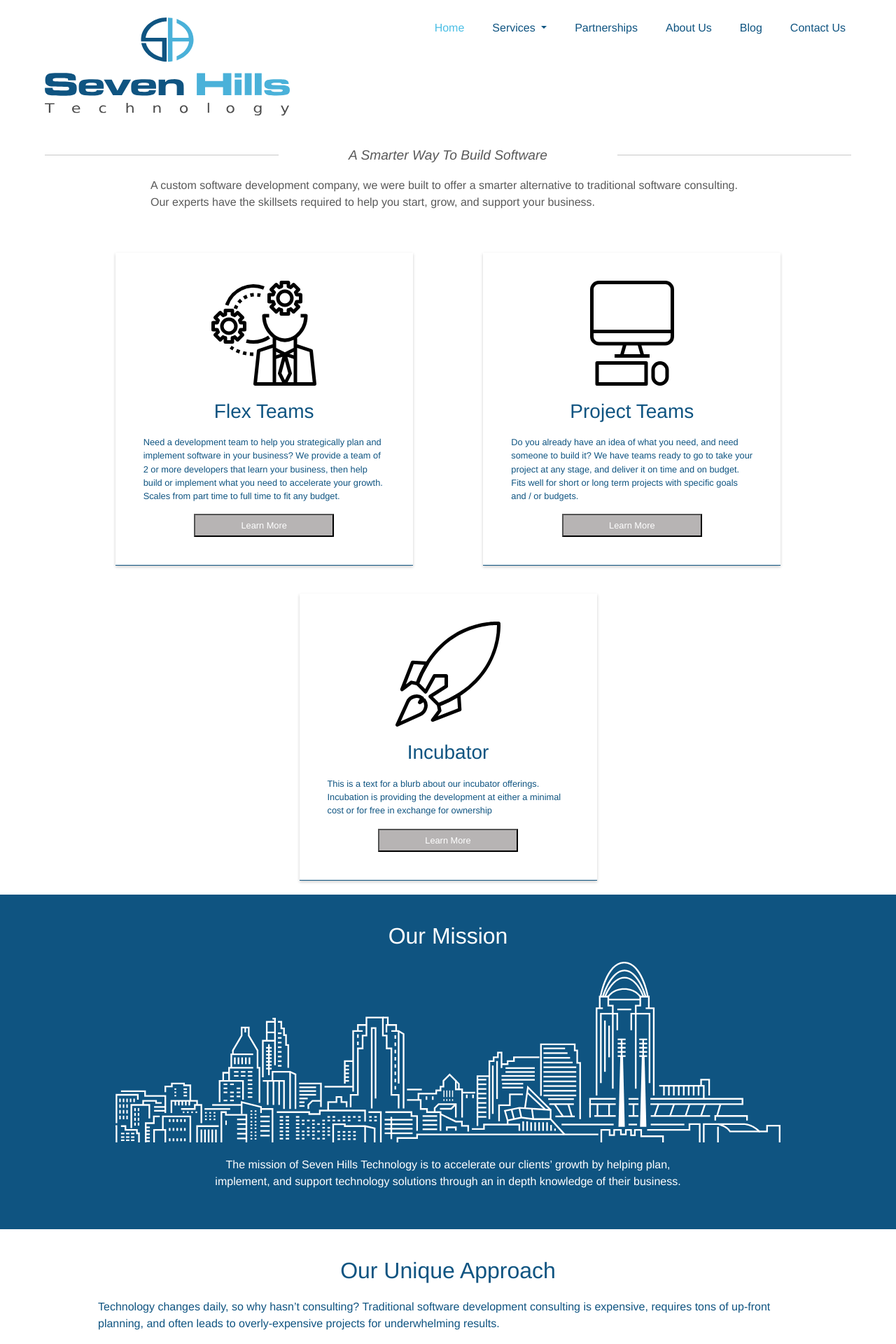
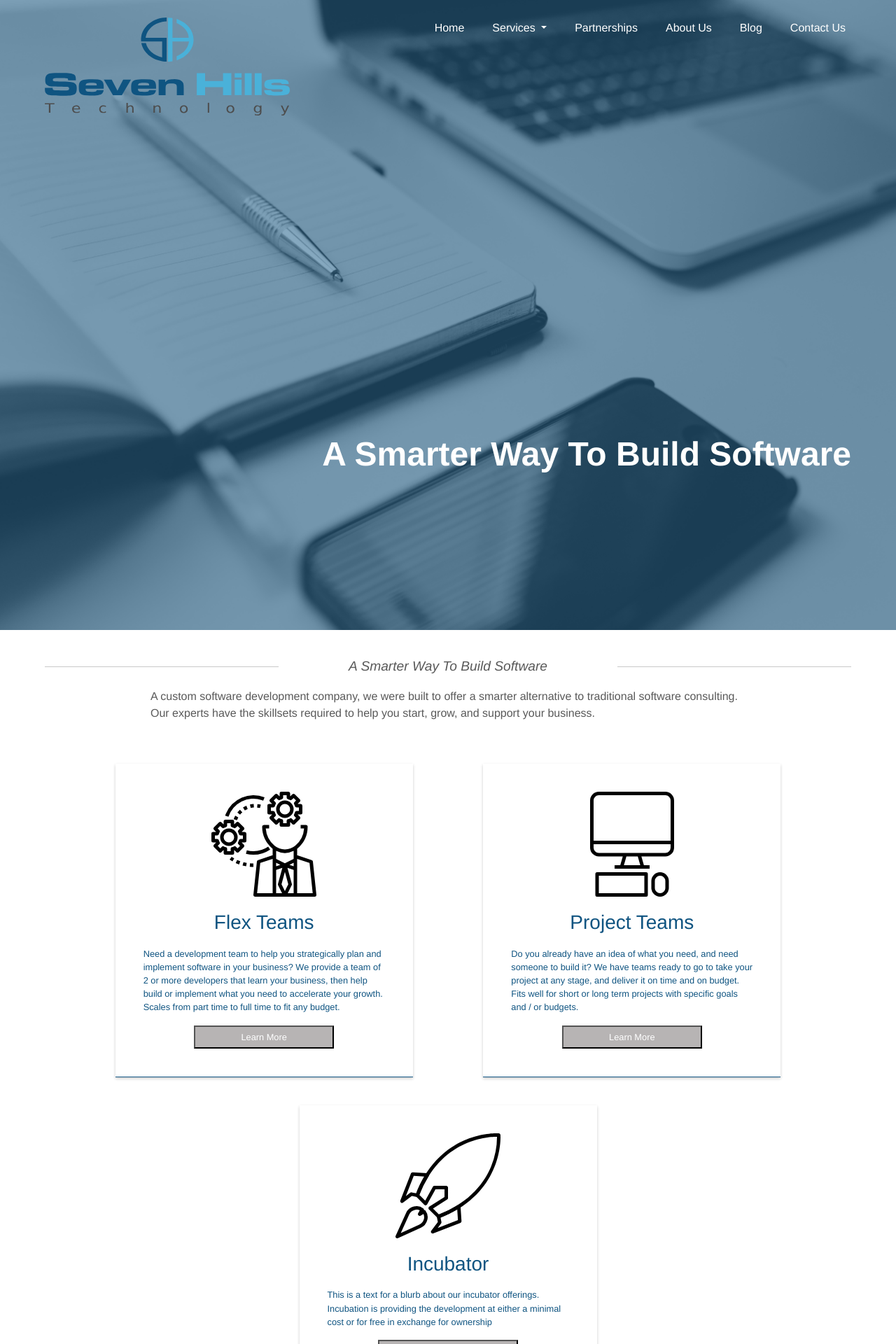
Before and after one commit to seven-hills-technology/seven-hills-technology.github.io, a Jekyll site: the page built from index.md, in a window 1280 px wide. Shown: the top 1920 px of the page at 70% size. Built offline with Jekyll 4.4.1, drawn with Linux system fonts in a browser that asks for light colours; nearby versions of some CDN libraries.

Commit message:
home layout

```diff
--- /dev/null
+++ b/_layouts/home.html
@@ -0,0 +1,394 @@
+<!DOCTYPE html>
+<html lang="en">
+
+<head>
+    <title>Seven Hills Technology</title>
+
+    <meta name="viewport" content="width=device-width, initial-scale=1, shrink-to-fit=no">
+    <meta name="description" content="Seven Hills Technology.">
+
+    <link rel="stylesheet" href="https://stackpath.bootstrapcdn.com/bootstrap/4.1.0/css/bootstrap.min.css" integrity="sha384-9gVQ4dYFwwWSjIDZnLEWnxCjeSWFphJiwGPXr1jddIhOegiu1FwO5qRGvFXOdJZ4"
+        crossorigin="anonymous">
+    <link rel="stylesheet" href="/main.css">
+    <link rel="shortcut icon" type="image/x-icon" href="/images/favicon.ico?">
+</head>
+
+<body>
+    <header class="sh-header sh-home-header">
+        <nav class="navbar navbar-expand-lg navbar-light">
+            <a class="navbar-brand" href="#">
+                <img class="sh-logo" src="/images/logo.svg" alt="Sevenhills Logo">
+            </a>
+            <button class="navbar-toggler" type="button" data-toggle="collapse" data-target="#navbarNav" aria-controls="navbarNav" aria-expanded="false"
+                aria-label="Toggle navigation">
+                <span class="navbar-toggler-icon"></span>
+            </button>
+            <div class="collapse navbar-collapse mb-auto" id="navbarNav">
+                <ul class="navbar-nav ml-auto">
+                    <li class="nav-item active">
+                        <a class="nav-link" href="#">Home
+                            <span class="sr-only">(current)</span>
+                        </a>
+                    </li>
+                    <li class="nav-item dropdown">
+                        <a class="nav-link dropdown-toggle" href="#" id="navbarDropdownMenuLink" data-toggle="dropdown" aria-haspopup="true" aria-expanded="false">
+                            Services
+                        </a>
+                        <div class="dropdown-menu" aria-labelledby="navbarDropdownMenuLink">
+                            <a class="dropdown-item" href="#">Flex Teams</a>
+                            <a class="dropdown-item" href="#">Project Teams</a>
+                            <a class="dropdown-item" href="#">Incubator</a>
+                        </div>
+                    </li>
+                    <li class="nav-item">
+                        <a class="nav-link" href="#">Partnerships</a>
+                    </li>
+                    <li class="nav-item">
+                        <a class="nav-link" href="#">About Us</a>
+                    </li>
+                    <li class="nav-item">
+                        <a class="nav-link" href="#">Blog</a>
+                    </li>
+                    <li class="nav-item">
+                        <a class="nav-link" href="#">Contact Us</a>
+                    </li>
+                </ul>
+            </div>
+        </nav>
+        <div class="sh-home-header-content">
+                <h2>A Smarter Way To Build Software</h2>
+        </div>
+
+    </header>
+    <section class="sh-content">
+        {{content}}
+    </section>
+    <footer class="sh-footer">
+        <div id="map"></div>
+        <div class="sh-contact-info">
+            <div class="sh-contact-section sh-find-us">
+                <h3>Find Us</h3>
+                <a href="https://www.google.com/maps/dir/Seven+Hills+Technology+4700+Ashwood+Dr,+Blue+Ash,+OH+45241//@39.2695923,-84.3749387,15z" target="_blank">4700 Ashwood Drive STE 120, Blue Ash, OH 45241</a>
+            </div>
+            <div class="sh-contact-section sh-call-us">
+                <h3>Call Us</h3>
+                <a href="tel:+15138184650">513.818.4650</a>
+            </div>
+            <div class="sh-contact-section sh-email-us">
+                <h3>Email Us</h3>
+                <a href="mailto:info@sevenhillstechnology.com">info@sevenhillstechnology.com</a>
+            </div>
+        </div>
+        <div class="sh-contact-form">
+            <h3>Connect With Us</h3>
+            <form id="contactForm">
+                <input type="text" placeholder="Full Name" required />
+                <input type="text" placeholder="Email" required />
+                <input type="text" placeholder="Message" required />
+                <button class="sh-button" type="submit">Submit</button>
+            </form>
+        </div>
+        <div class="sh-bottom-navigation">
+            <div class="sh-social-links">
+                <a href="#" target="_blank"><img src="images/google.svg" alt="google"/></a>
+                <a href="https://www.facebook.com/sevenhillstechnologyus/" target="_blank"><img src="images/facebook.svg" alt="facebook"/></a>
+                <a href="https://www.linkedin.com/company-beta/10632515" target="_blank"><img src="images/linkedin.svg" alt="linkedin"/></a>
+            </div>
+            <div class="sh-bottom-navigation-links">
+                <a href="#">Home</a>
+                <a href="#">Services</a>
+                <a href="#">Partnerships</a>
+                <a href="#">About Us</a>
+                <a href="#">Blog</a>
+                <a href="#">Contact Us</a>
+            </div>
+        </div>
+    </footer>
+
+    <!-- Do we need these? -->
+    <script src="https://code.jquery.com/jquery-3.3.1.slim.min.js" integrity="sha384-q8i/X+965DzO0rT7abK41JStQIAqVgRVzpbzo5smXKp4YfRvH+8abtTE1Pi6jizo" crossorigin="anonymous"></script>
+    <script src="https://cdnjs.cloudflare.com/ajax/libs/popper.js/1.14.0/umd/popper.min.js" integrity="sha384-cs/chFZiN24E4KMATLdqdvsezGxaGsi4hLGOzlXwp5UZB1LY//20VyM2taTB4QvJ" crossorigin="anonymous"></script>
+    <script src="https://stackpath.bootstrapcdn.com/bootstrap/4.1.0/js/bootstrap.min.js" integrity="sha384-uefMccjFJAIv6A+rW+L4AHf99KvxDjWSu1z9VI8SKNVmz4sk7buKt/6v9KI65qnm" crossorigin="anonymous"></script>
+    <script src="//cdnjs.cloudflare.com/ajax/libs/gsap/2.0.1/TweenMax.min.js"></script>
+    <script src="//s3-us-west-2.amazonaws.com/s.cdpn.io/16327/DrawSVGPlugin.min.js"></script>
+    <script type="text/javascript">
+        let drawTriggered = false;
+        function isScrolledIntoView(elem)
+        {
+            var docViewTop = $(window).scrollTop();
+            var docViewBottom = docViewTop + $(window).height();
+            var elemTop = $(elem).offset().top;
+            var elemBottom = elemTop + $(elem).height();
+            return ((elemBottom >= docViewTop) && (elemTop <= docViewBottom) && (elemBottom <=      docViewBottom) && (elemTop >= docViewTop));
+
+        }
+        function updateSlider() {
+
+        }
+
+        window.onscroll = () => {
+            const cityOutline = document.getElementById("sh-city-outline");
+            const missionTitle = document.getElementById("mission-title");
+
+            const shapes = $("rect, circle, ellipse, polyline, polygon, path");
+
+            if (isScrolledIntoView(missionTitle) && !drawTriggered) {
+                drawTriggered = true;
+
+                const shapes = $("rect, circle, ellipse, polyline, polygon, path");
+                const tl = new TimelineMax({onUpdate:updateSlider, repeat:0, yoyo:false});
+
+                tl.staggerFromTo(shapes, 1, {opacity:0}, {opacity:100}, 0.005);
+
+                cityOutline.style.opacity = 1;
+
+                $(".sh-mission .sh-fade-in").css('opacity', '1');
+            }
+        }
+
+        function initMap() {
+            // The location of Sevenhills
+            var sevenhills = {lat: 39.2718967, lng: -84.3743106};
+            // The map, centered at Sevenhills
+            var map = new google.maps.Map(
+                document.getElementById('map'), {
+                    zoom: 14,
+                    center: sevenhills,
+                    styles: [
+                        {
+                            "elementType": "geometry",
+                            "stylers": [
+                            {
+                                "color": "#f5f5f5"
+                            }
+                            ]
+                        },
+                        {
+                            "elementType": "labels.icon",
+                            "stylers": [
+                            {
+                                "visibility": "off"
+                            }
+                            ]
+                        },
+                        {
+                            "elementType": "labels.text.fill",
+                            "stylers": [
+                            {
+                                "color": "#616161"
+                            }
+                            ]
+                        },
+                        {
+                            "elementType": "labels.text.stroke",
+                            "stylers": [
+                            {
+                                "color": "#f5f5f5"
+                            }
+                            ]
+                        },
+                        {
+                            "featureType": "administrative.land_parcel",
+                            "elementType": "labels.text.fill",
+                            "stylers": [
+                            {
+                                "color": "#bdbdbd"
+                            }
+                            ]
+                        },
+                        {
+                            "featureType": "poi",
+                            "elementType": "geometry",
+                            "stylers": [
+                            {
+                                "color": "#eeeeee"
+                            }
+                            ]
+                        },
+                        {
+                            "featureType": "poi",
+                            "elementType": "labels.text.fill",
+                            "stylers": [
+                            {
+                                "color": "#757575"
+                            }
+                            ]
+                        },
+                        {
+                            "featureType": "poi.park",
+                            "elementType": "geometry",
+                            "stylers": [
+                            {
+                                "color": "#e5e5e5"
+                            }
+                            ]
+                        },
+                        {
+                            "featureType": "poi.park",
+                            "elementType": "labels.text.fill",
+                            "stylers": [
+                            {
+                                "color": "#9e9e9e"
+                            }
+                            ]
+                        },
+                        {
+                            "featureType": "road",
+                            "elementType": "geometry",
+                            "stylers": [
+                            {
+                                "color": "#ffffff"
+                            }
+                            ]
+                        },
+                        {
+                            "featureType": "road.arterial",
+                            "elementType": "labels.text.fill",
+                            "stylers": [
+                            {
+                                "color": "#757575"
+                            }
+                            ]
+                        },
+                        {
+                            "featureType": "road.highway",
+                            "elementType": "geometry",
+                            "stylers": [
+                            {
+                                "color": "#dadada"
+                            }
+                            ]
+                        },
+                        {
+                            "featureType": "road.highway",
+                            "elementType": "geometry.fill",
+                            "stylers": [
+                            {
+                                "color": "#5bdaff"
+                            }
+                            ]
+                        },
+                        {
+                            "featureType": "road.highway",
+                            "elementType": "labels.text.fill",
+                            "stylers": [
+                            {
+                                "color": "#616161"
+                            }
+                            ]
+                        },
+                        {
+                            "featureType": "road.local",
+                            "elementType": "labels.text.fill",
+                            "stylers": [
+                            {
+                                "color": "#9e9e9e"
+                            }
+                            ]
+                        },
+                        {
+                            "featureType": "transit.line",
+                            "elementType": "geometry",
+                            "stylers": [
+                            {
+                                "color": "#e5e5e5"
+                            }
+                            ]
+                        },
+                        {
+                            "featureType": "transit.station",
+                            "elementType": "geometry",
+                            "stylers": [
+                            {
+                                "color": "#eeeeee"
+                            }
+                            ]
+                        },
+                        {
+                            "featureType": "water",
+                            "elementType": "geometry",
+                            "stylers": [
+                            {
+                                "color": "#c9c9c9"
+                            }
+                            ]
+                        },
+                        {
+                            "featureType": "water",
+                            "elementType": "geometry.fill",
+                            "stylers": [
+                            {
+                                "color": "#baebfe"
+                            }
+                            ]
+                        },
+                        {
+                            "featureType": "water",
+                            "elementType": "labels.text.fill",
+                            "stylers": [
+                            {
+                                "color": "#9e9e9e"
+                            }
+                            ]
+                        }
+                    ]
+                });
+            // The marker, positioned at Sevenhills
+            var marker = new google.maps.Marker({position: sevenhills, map: map});
+        }
+
+    </script>
+    <script async defer src="https://maps.googleapis.com/maps/api/js?key=AIzaSyD6xMX3ed5ioFtxeQju5wddbWkcDfTeyug&callback=initMap"></script>
+
+    <script type="application/ld+json">
+        {
+            "@context": "http://schema.org",
+            "@type": "LocalBusiness",
+            "name": "Seven Hills Technology",
+            "image": "https://sevenhillstechnology.com",
+            "url": "https://sevenhillstechnology.com",
+            "telephone": "+15138184650",
+            "address": {
+                "@type": "PostalAddress",
+                "streetAddress": "4700 Ashwood Drive, STE 120",
+                "addressLocality": "Blue Ash",
+                "addressRegion": "Ohio",
+                "postalCode": "45241",
+                "addressCountry": "US"
+            },
+            "geo": {
+                "@type": "GeoCoordinates",
+                "latitude": "39.2721468",
+                "longitude": "-84.3766958"
+            },
+            "openingHours": [
+                "Mo-Fr 08:00-17:00"
+            ]
+        }
+        </script>
+        <script type="application/ld+json">
+        {
+            "@context": "http://schema.org",
+            "@type": "Organization",
+            "name": "Seven Hills Technology",
+            "url": "https://sevenhillstechnology.com",
+            "logo": "https://sevenhillstechnology.com/wp-content/uploads/2017/05/logo-blue.png",
+            "contactPoint": [
+                {
+                    "@type": "ContactPoint",
+                    "telephone": "+15138184650",
+                    "contactType": "sales",
+                    "email": "info@sevenhillstechnology.com",
+                    "areaServed": [
+                        "US"
+                    ],
+                    "availableLanguage": [
+                        "English"
+                    ]
+                }
+            ]
+        }
+        </script>
+</body>
+
+</html>
--- a/main.scss
+++ b/main.scss
@@ -86,6 +86,51 @@ body {
 @media (min-width: 992px) {
     .sh-logo {
         width: 350px;
+    }
+}
+
+.sh-home-header::before {
+    content: "";
+    opacity: 0.5;
+    top: 0;
+    left: 0;
+    bottom: 0;
+    right: 0;
+    position: absolute;
+    background-color: $brand-1;
+  }
+.sh-home-header {
+    background-color: $brand-1;
+    background-image: url(images/banner.jpg);
+    background-position: center center;
+    background-repeat: no-repeat;
+    background-attachment: fixed;
+    background-size: cover;
+
+    height: 100vh;
+
+    .sh-home-header-content {
+        position:relative;
+
+        h2 {
+            margin-top: 50vh;
+            color: white;
+            text-align: right;
+            font-size: 3rem;
+            font-weight: bold;
+        }
+    }
+
+    .navbar-light .navbar-nav .nav-link {
+        color: white;
+    }
+
+    .navbar-light .navbar-nav .active>.nav-link, .navbar-light .navbar-nav .nav-link.active, .navbar-light .navbar-nav .nav-link.show, .navbar-light .navbar-nav .show>.nav-link {
+        color: white;
+    }
+
+    .navbar-light .navbar-nav .nav-link:focus, .navbar-light .navbar-nav .nav-link:hover {
+        color: white;
     }
 }
 
```
Also changed, not shown: index.md (+1 -1 lines), images/banner.jpg (added).
